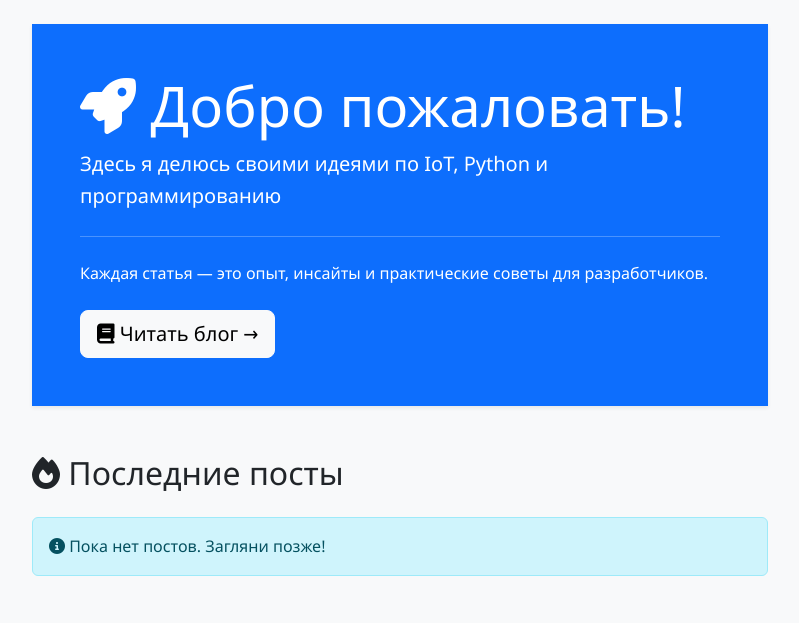
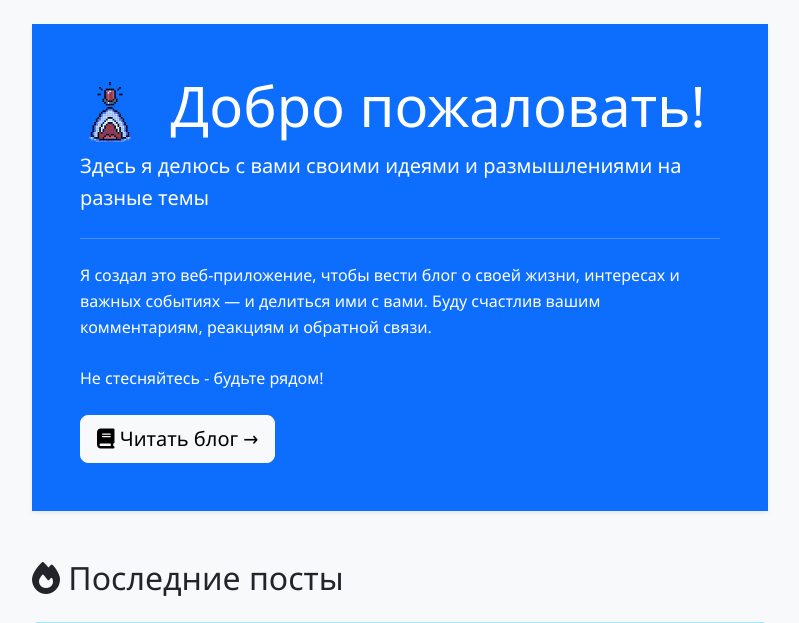
Before and after one commit to akulllamx/-akulllamx_blog, a Django app: page / in a window 1280 px wide. Shown: the part 64-687 px from the top of the page, without its empty margins (240-1039 px from the left). Run offline with Django 5.2, Linux system fonts and the light colour scheme; data that the repository does not hold is empty.

Commit message:
19/01/2026 - 01:24

```diff
--- a/backend/templates/home.html
+++ b/backend/templates/home.html
@@ -1,4 +1,5 @@
 {% extends 'base.html' %}
+{% load static %}
 
 {% block title %}Главная | #akulllamx_blog{% endblock %}
 
@@ -7,11 +8,18 @@
     <div class="col-lg-8 mx-auto">
         <!-- Героический баннер -->
         <div class="jumbotron bg-primary text-white p-5 rounded-lg shadow-sm">
-            <h1 class="display-4"><i class="fas fa-rocket"></i> Добро пожаловать!</h1>
-            <p class="lead">Здесь я делюсь своими идеями по IoT, Python и программированию</p>
+            <h1 class="display-4">
+                <img src="{% static 'images/shark_logo.svg' %}" alt="Лого" class="me-3" style="width: 60px; height: 60px; vertical-align: middle;">
+                Добро пожаловать!
+            </h1>
+            <p class="lead">Здесь я делюсь с вами своими идеями и размышлениями на разные темы</p>
             <hr class="my-4">
             <p class="mb-4">
-                Каждая статья — это опыт, инсайты и практические советы для разработчиков.
+                Я создал это веб-приложение, чтобы вести блог о своей жизни, интересах и важных событиях — и
+                делиться ими с вами. Буду счастлив вашим комментариям, реакциям и обратной связи.
+                <br>
+                <br>
+                Не стесняйтесь - будьте рядом!
             </p>
             <a class="btn btn-light btn-lg" href="{% url 'blog:post_list' %}" role="button">
                 <i class="fas fa-book"></i> Читать блог →
```
Also changed, not shown: backend/requirements.txt (+13 -6 lines), Идеи/idei.md (added, +9 -0 lines), backend/static/images/shark_logo.svg (added), Идеи/media/img.png (added).
